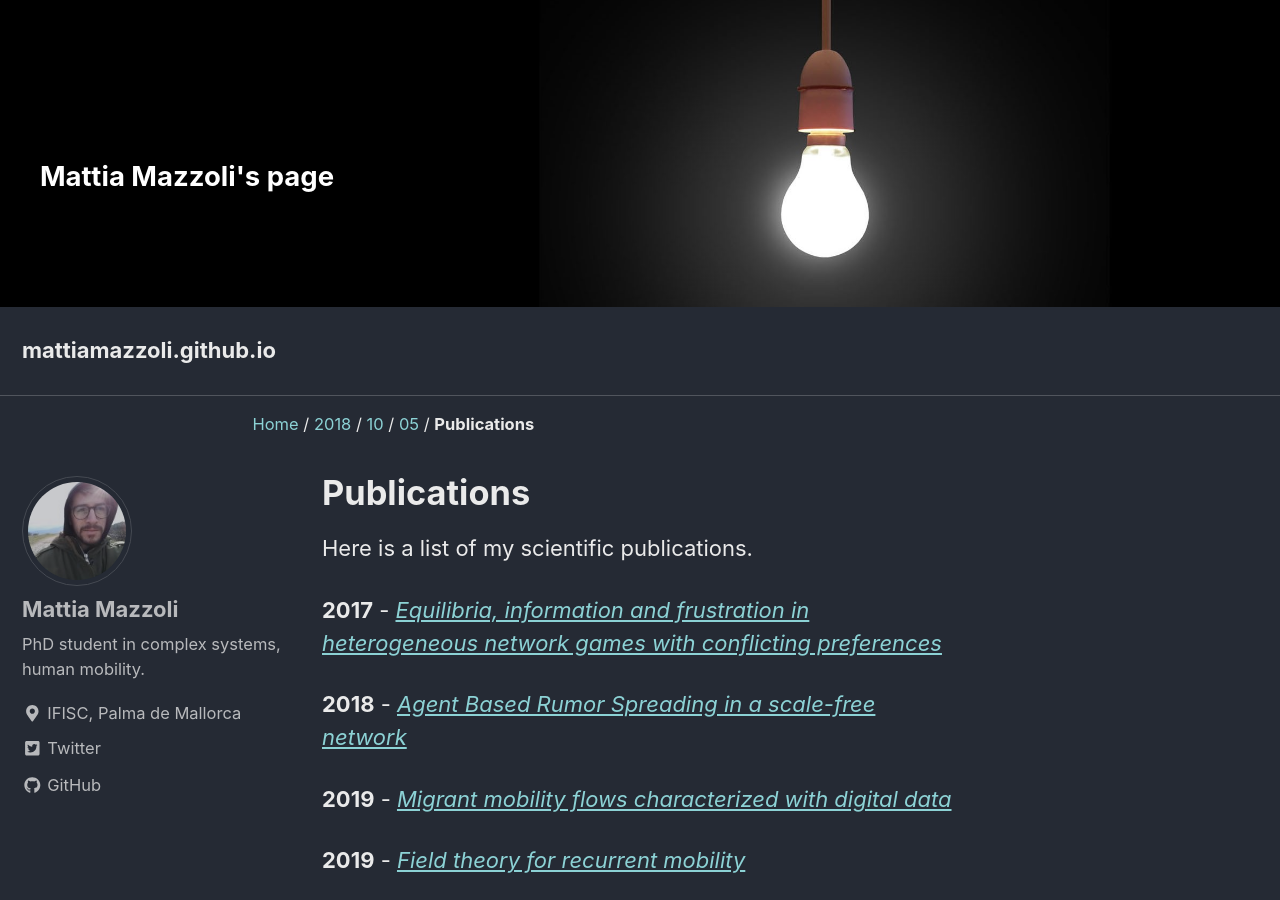
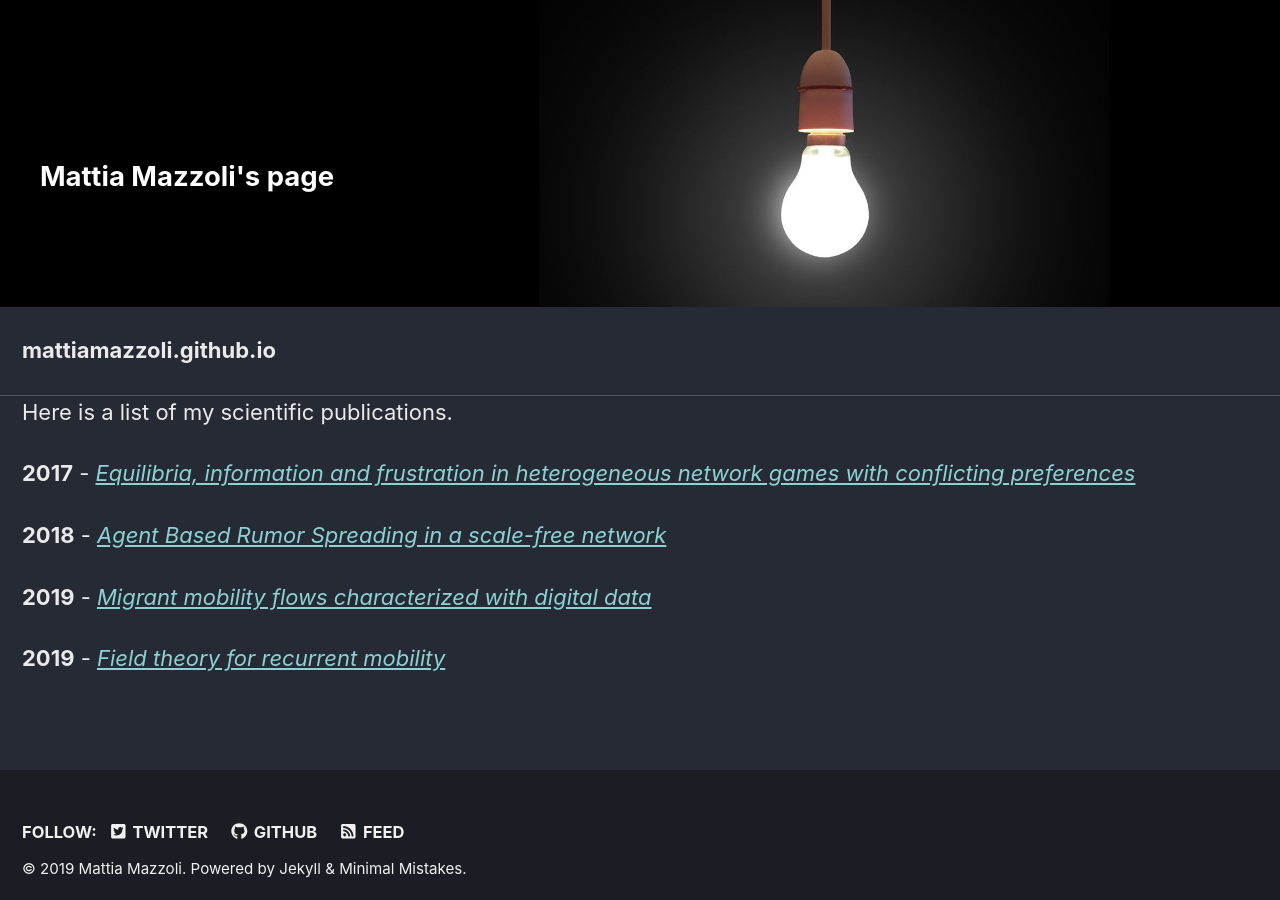
Before and after one commit to mattiamazzoli/mattiamazzoli.github.io, a Jekyll site: the page built from _posts/2018-10-05-Publications.md, in a window 1280 px wide and 900 px high. Built offline with Jekyll 4.4.1, drawn with Linux system fonts in a browser that asks for light colours; nearby versions of some CDN libraries; some of the changed text lies outside the part shown.

Commit message:
Update _config.yml

```diff
--- a/_config.yml
+++ b/_config.yml
@@ -286,7 +286,7 @@ defaults:
       path: ""
       type: posts
     values:
-      layout: posts
+      layout: splash
       author_profile: true
       read_time: true
       comments: # true
```
